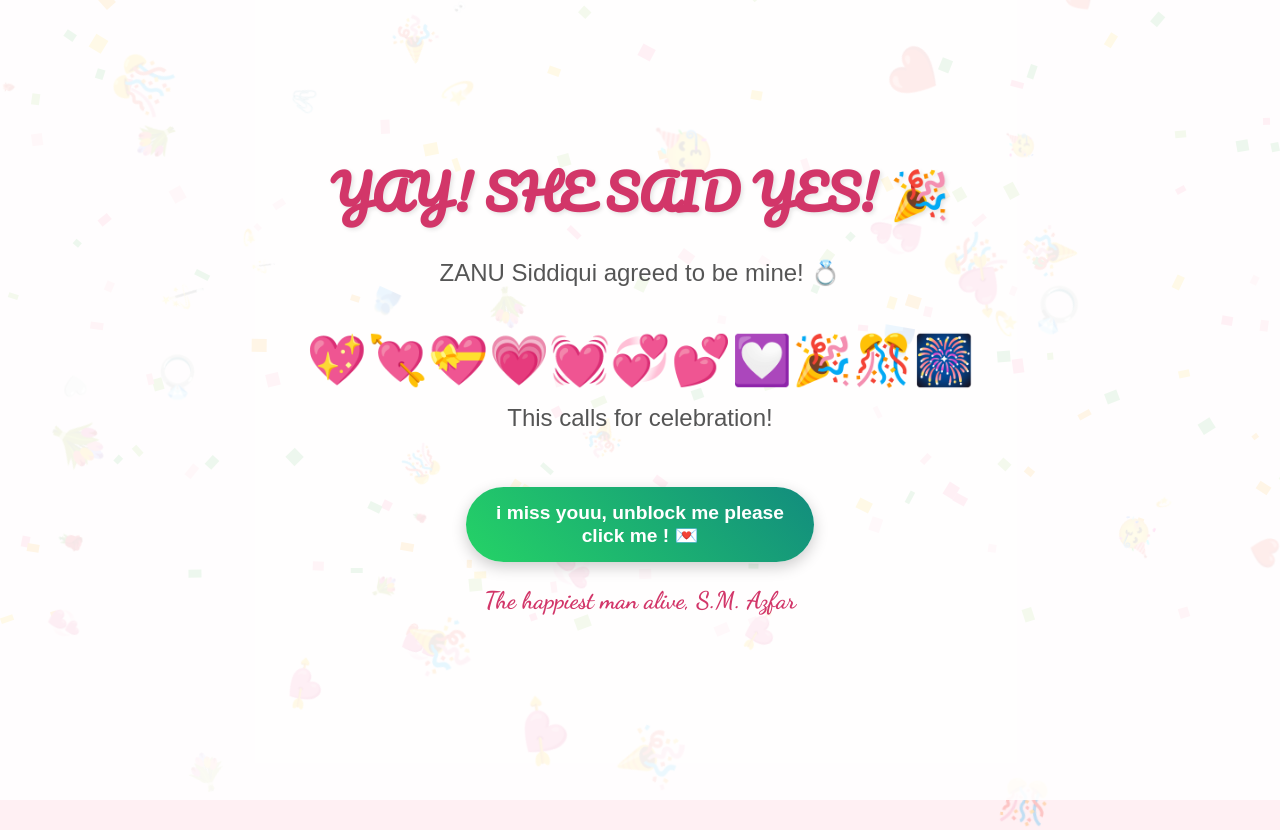
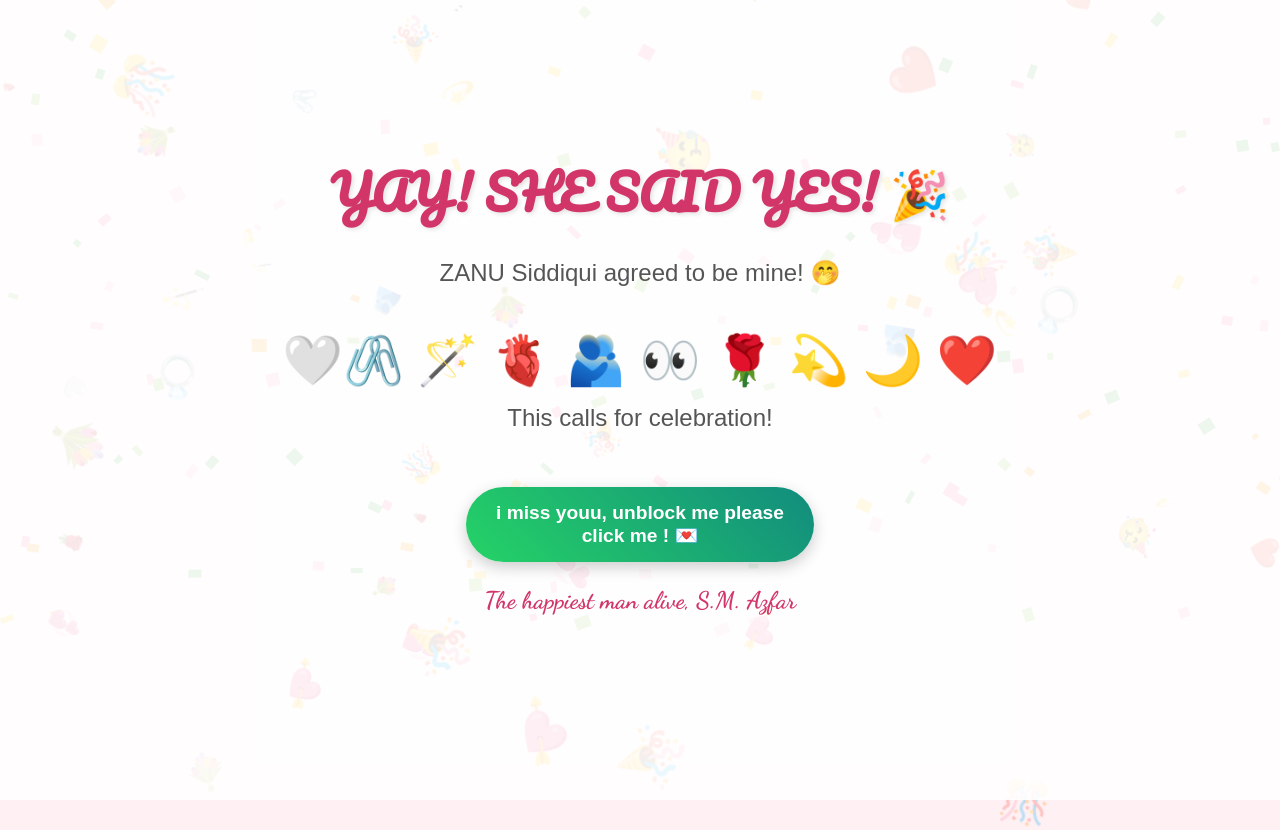
Before and after one commit to azfarsohail/zanu, a plain HTML site: page index.html in a window 1280 px wide. Both pictures are taken after a click on the button "YES! 💘". Drawn offline with Linux system fonts and the light colour scheme.

Commit message:
Update index.html

```diff
--- a/index.html
+++ b/index.html
@@ -334,8 +334,8 @@
     <!-- Celebration Scene -->
     <div class="celebration" id="celebration">
         <h1>YAY! SHE SAID YES! 🎉</h1>
-        <p>ZANU Siddiqui agreed to be mine! 💍</p>
-        <div class="emoji">💖💘💝💗💓💞💕💟🎉🎊🎆</div>
+        <p>ZANU Siddiqui agreed to be mine!  🤭 </p>
+        <div class="emoji">🤍🖇️ 🪄 🫀 🫂 👀 🌹 💫 🌙 ❤️</div>
         <p>This calls for celebration!</p>
         <button class="whatsapp-btn" id="whatsapp-btn">i miss youu, unblock me please <br> click me ! 💌</button>
         <p class="signature">The happiest man alive, S.M. Azfar</p>
```
